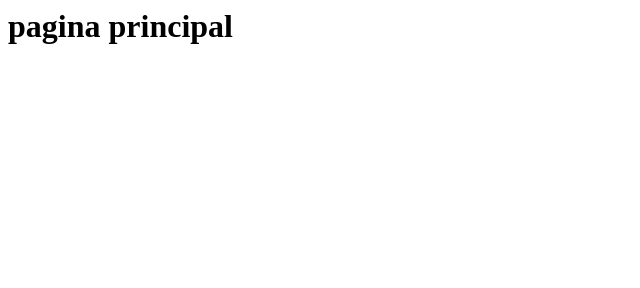
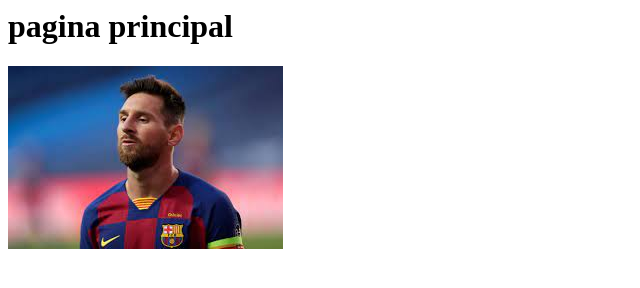
Before and after one commit to leognardolh/atividade-branches, a plain HTML site: page index.html in a window 1280 px wide. Shown: the whole page, without its empty margins (0-640 px from the left). Drawn offline with Linux system fonts and the light colour scheme.

Commit message:
alterei 3 index

```diff
--- a/index.css
+++ b/index.css
@@ -0,0 +1,3 @@
+body{
+    background-color: brown;
+}
--- a/index.html
+++ b/index.html
@@ -9,5 +9,6 @@
 
 <body>
     <h1>pagina principal</h1>
+    <img src="baranches image.jpg" alt="">
 </body>
 </html>
--- a/index.js
+++ b/index.js
@@ -0,0 +1 @@
+alert("eu sou um alert!");
```
Also changed, not shown: baranches image.jpg (added).
